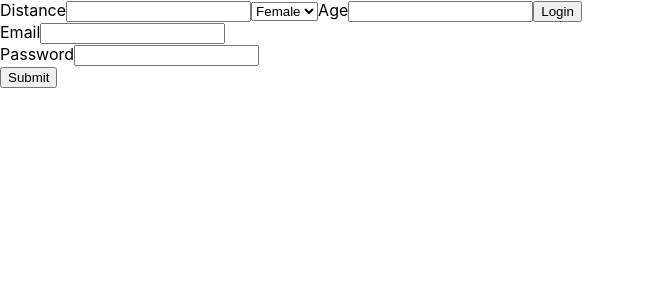
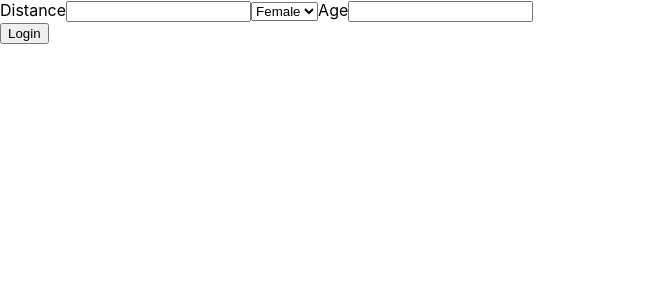
Before and after one commit to shsteindorsson/cooper_client, a React (Create React App) app: page / in a window 1280 px wide. Shown: the top 300 px of the page, without its empty margins (0-645 px from the left). Built offline with nearby package versions, Linux system fonts and the light colour scheme.

Commit message:
Update app component with state to render login form.

```diff
--- a/src/App.js
+++ b/src/App.js
@@ -9,7 +9,8 @@ class App extends Component {
     this.state = {
       distance: '',
       gender: 'female',
-      age: ''
+      age: '',
+      renderloginForm: false
     }
   }
 
@@ -20,20 +21,33 @@ class App extends Component {
   }
 
   render() {
+    let renderLogin
+
+    if (this.state.renderLoginForm === true) {
+      renderLogin = (
+        <LoginForm />
+      )
+    } else {
+      renderLogin = (
+        <button id="login"
+        onClick={() => this.setState({ renderLoginForm: true })}>
+          Login
+        </button>
+      )
+    }
     return (
       <div>
         <InputFields
         inputChangeHandler={this.onChange.bind(this)}
         />
 
-        <button id="login">Login</button>
-        <LoginForm />
-
         <DisplayCooperResult
           distance={this.state.distance}
           gender={this.state.gender}
           age={this.state.age}
         />
+
+        {renderLogin}
       </div>
     );
   }
--- a/src/Components/LoginForm.js
+++ b/src/Components/LoginForm.jsx
@@ -1,4 +1,4 @@
-import React from 'react';
+import React from 'react'
 
 const LoginForm = () => {
   return (
```
